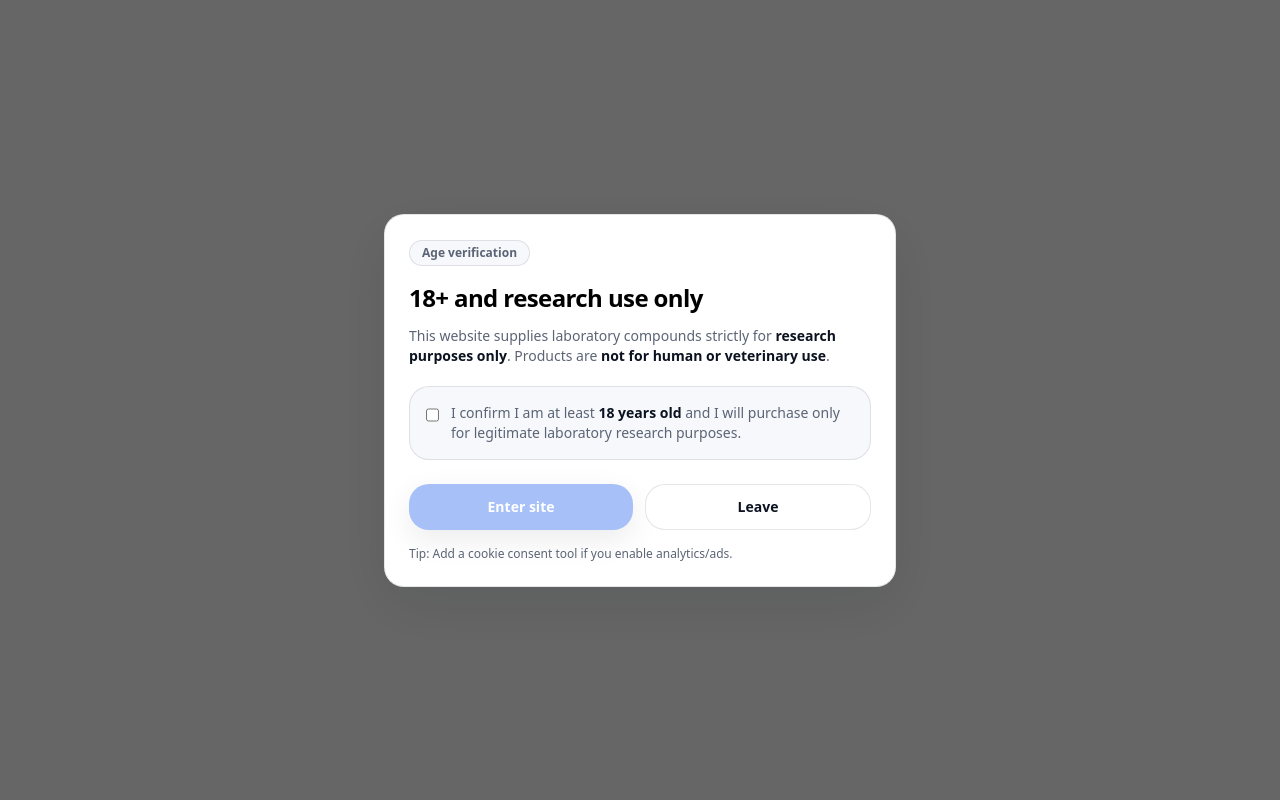
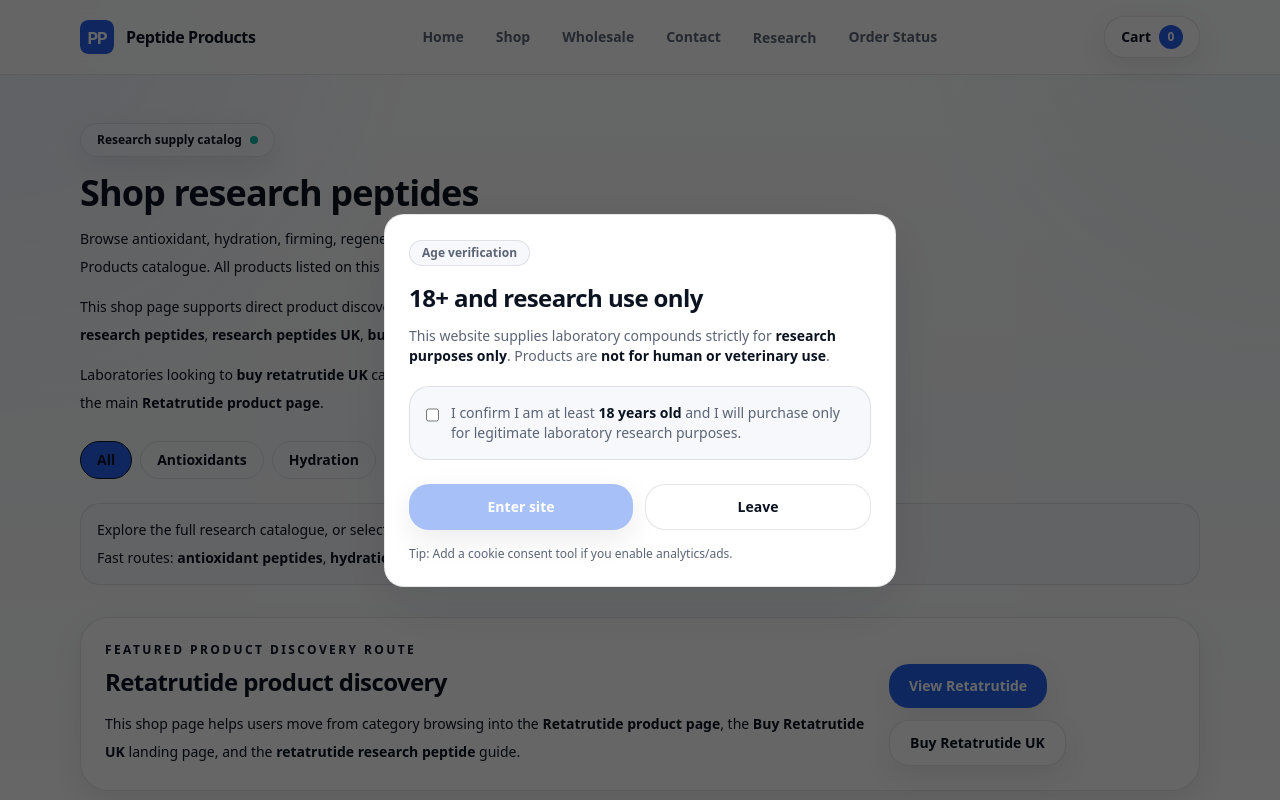
Before and after one commit to readdocs-ai/peptideproducts-store, a Next.js app: page /shop in a window 1280 px wide. Before the commit this address had no page. Shown: the top 800 px of the page. Built offline with nearby package versions, Linux system fonts and the light colour scheme.

Commit message:
update shop files

```diff
--- /dev/null
+++ b/src/app/shop/page.tsx
@@ -0,0 +1,23 @@
+import type { Metadata } from "next";
+import { Header } from "@/components/Header";
+import { Footer } from "@/components/Footer";
+import { ShopClient } from "./ShopClient";
+
+export const metadata: Metadata = {
+  title: "Shop Research Peptides | Laboratory Compounds UK | Peptide Products",
+  description:
+    "Browse research peptides and laboratory compounds in the UK including antioxidant, hydration, firming, regenerative, and retatrutide-related products supplied for scientific study.",
+  alternates: {
+    canonical: "https://www.peptideproducts.co.uk/shop",
+  },
+};
+
+export default function ShopPage() {
+  return (
+    <div>
+      <Header />
+      <ShopClient />
+      <Footer />
+    </div>
+  );
+}
```
